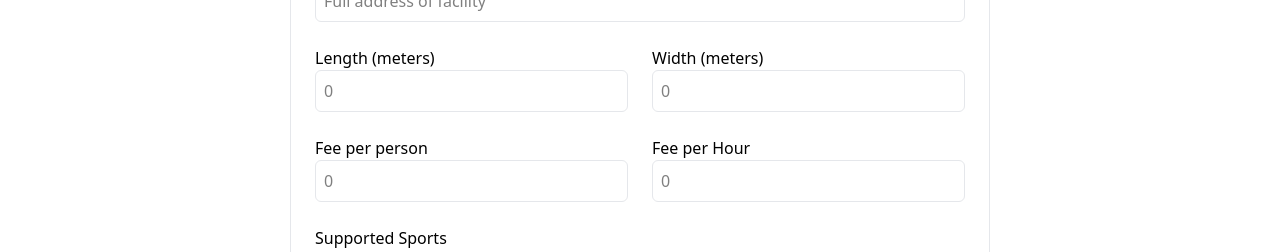
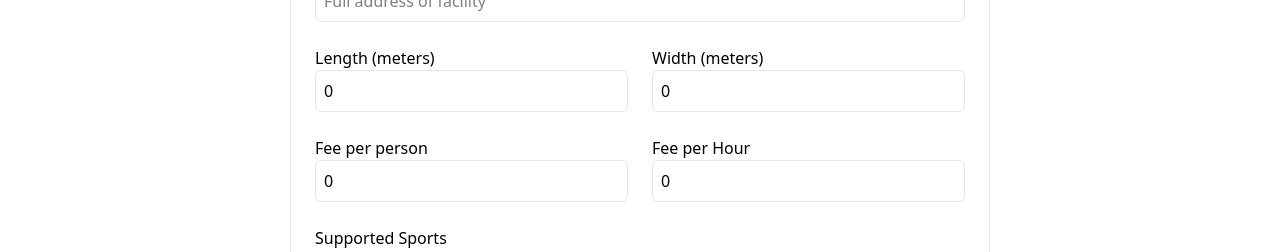
Before and after one commit to unrealblood/game-on-turf-nextjs, a Next.js app: page /list-ground in a window 1280 px wide. Shown: the part 415-667 px from the top of the page. Built offline with nearby package versions, Linux system fonts and the light colour scheme; no server answers.

Commit message:
add default values to length, width, fee per person, and fee per hour input

```diff
--- a/app/components/list-ground/ListGroundForm.jsx
+++ b/app/components/list-ground/ListGroundForm.jsx
@@ -5,6 +5,13 @@ import { useState } from "react";
 export default function ListGroundForm() {
     const [supportedSports] = useState(["Football", "Cricket", "Volleyball", "Basketball", "Swimming", "Tennis", "Badminton"]);
     const [selectedSports, setSelectedSports] = useState([]);
+    const [name, setName] = useState("");
+    const [location, setLocation] = useState("");
+    const [length, setLength] = useState(0);
+    const [width, setWidth] = useState(0);
+    const [feePerPerson, setFeePerPerson] = useState(0);
+    const [feePerHour, setFeePerHour] = useState(0);
+    const [imageUrl, setImageUrl] = useState("");
 
     function handleSportClick(sport) {
         setSelectedSports(prev => prev.includes(sport) ? prev.filter(s => s !== sport) : [...prev, sport]);
@@ -20,26 +27,26 @@ export default function ListGroundForm() {
                 <div className="w-full">
                     <label htmlFor="groundNameInput">Ground / Turf Name</label>
 
-                    <input id="groundNameInput" type="text" placeholder="Enter Ground/Turf name" className="w-full border border-gray-200 p-2 rounded-md" />
+                    <input id="groundNameInput" type="text" placeholder="Enter Ground/Turf name" className="w-full border border-gray-200 p-2 rounded-md" value={name} onChange={(e) => setName(e.target.value)} />
                 </div>
 
                 <div className="w-full">
                     <label htmlFor="locationInput">Location / Address</label>
 
-                    <input id="locationInput" type="text" placeholder="Full address of facility" className="w-full border border-gray-200 p-2 rounded-md" />
+                    <input id="locationInput" type="text" placeholder="Full address of facility" className="w-full border border-gray-200 p-2 rounded-md" value={location} onChange={(e) => setLocation(e.target.value)} />
                 </div>
 
                 <div className="w-full flex justify-start items-center gap-6">
                     <div className="w-full">
                         <label htmlFor="lengthInput">Length (meters)</label>
 
-                        <input id="lengthInput" type="number" placeholder="0" className="w-full border border-gray-200 p-2 rounded-md" />
+                        <input id="lengthInput" type="number" placeholder="0" className="w-full border border-gray-200 p-2 rounded-md" value={length || 0} onChange={(e) => setLength(e.target.valueAsNumber)} />
                     </div>
 
                     <div className="w-full">
                         <label htmlFor="widthInput">Width (meters)</label>
 
-                        <input id="widthInput" type="number" placeholder="0" className="w-full border border-gray-200 p-2 rounded-md" />
+                        <input id="widthInput" type="number" placeholder="0" className="w-full border border-gray-200 p-2 rounded-md" value={width || 0} onChange={(e) => setWidth(e.target.valueAsNumber)} />
                     </div>
                 </div>
 
@@ -47,13 +54,13 @@ export default function ListGroundForm() {
                     <div className="w-full">
                         <label htmlFor="feePerPersonInput">Fee per person</label>
 
-                        <input id="feePerPersonInput" type="number" placeholder="0" className="w-full border border-gray-200 p-2 rounded-md" />
+                        <input id="feePerPersonInput" type="number" placeholder="0" className="w-full border border-gray-200 p-2 rounded-md" value={feePerPerson || 0} onChange={(e) => setFeePerPerson(e.target.valueAsNumber)} />
                     </div>
 
                     <div className="w-full">
                         <label htmlFor="feePerHourInput">Fee per Hour</label>
 
-                        <input id="feePerHourInput" type="number" placeholder="0" className="w-full border border-gray-200 p-2 rounded-md" />
+                        <input id="feePerHourInput" type="number" placeholder="0" className="w-full border border-gray-200 p-2 rounded-md" value={feePerHour || 0} onChange={(e) => setFeePerHour(e.target.valueAsNumber)} />
                     </div>
                 </div>
 
@@ -72,7 +79,7 @@ export default function ListGroundForm() {
                 <div className="w-full">
                     <label htmlFor="imageInput">Image (Optional)</label>
 
-                    <input id="imageInput" type="text" placeholder="Enter url of your turf image" className="w-full border border-gray-200 p-2 rounded-md" />
+                    <input id="imageInput" type="text" placeholder="Enter url of your turf image" className="w-full border border-gray-200 p-2 rounded-md" value={imageUrl} onChange={(e) => setImageUrl(e.target.value)} />
                 </div>
 
                 <div className="w-full flex justify-center items-center">
```
